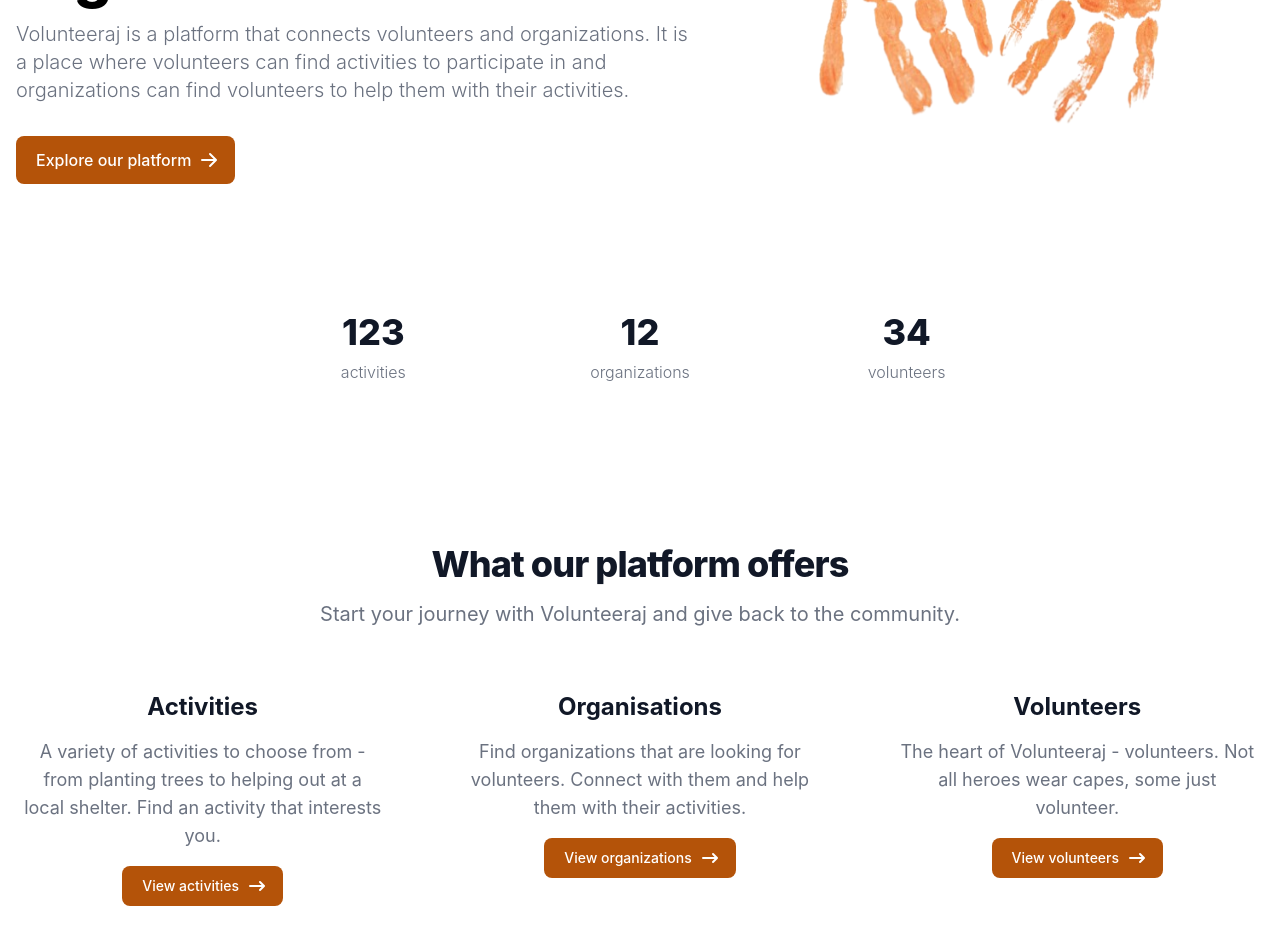
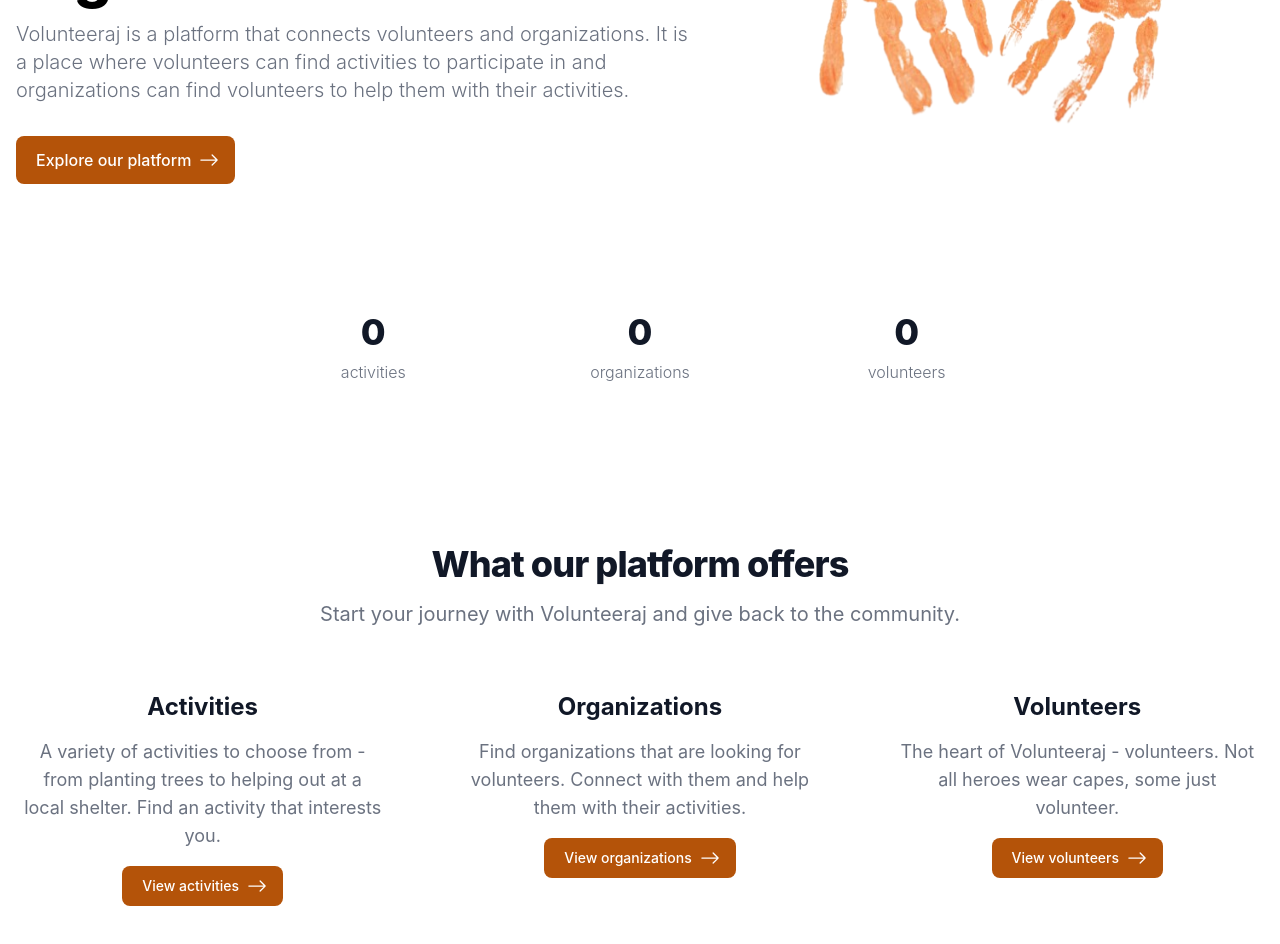
Before and after one commit to anamarijapapic/JUNIORDev-React-Volunteeraj, a React (Vite) app: page / in a window 1280 px wide. Shown: the part 360-1304 px from the top of the page. Built offline with nearby package versions, Linux system fonts and the light colour scheme; no server answers; the database is empty.

Commit message:
Make social proof numbers dynamic

```diff
--- a/src/components/Home.tsx
+++ b/src/components/Home.tsx
@@ -12,7 +12,7 @@
   return (
     <>
       <Hero exploreRef={exploreRef} />
-      <SocialProofNumbers activities={123} organizations={12} volunteers={34} />
+      <SocialProofNumbers />
       <Features exploreRef={exploreRef} />
       <Mission />
       <Team />
--- a/src/components/home/Features.tsx
+++ b/src/components/home/Features.tsx
@@ -1,4 +1,5 @@
 import { Link } from 'react-router-dom';
+import { BsArrowRight } from 'react-icons/bs';
 
 const Features = ({
   exploreRef,
@@ -30,29 +31,17 @@
             <Link
               to="/activities"
               title=""
-              className="text-white bg-primary-700 justify-center hover:bg-primary-800 inline-flex items-center  focus:ring-4 focus:outline-none focus:ring-primary-300 font-medium rounded-lg text-sm px-5 py-2.5 text-center dark:bg-primary-600 dark:hover:bg-primary-700 dark:focus:ring-primary-800"
+              className="text-white bg-primary-700 justify-center hover:bg-primary-800 inline-flex items-center focus:ring-4 focus:outline-none focus:ring-primary-300 font-medium rounded-lg text-sm px-5 py-2.5 text-center dark:bg-primary-600 dark:hover:bg-primary-700 dark:focus:ring-primary-800"
               role="button"
             >
               View activities
-              <svg
-                aria-hidden="true"
-                className="w-5 h-5 ml-2 -mr-1"
-                xmlns="http://www.w3.org/2000/svg"
-                viewBox="0 0 20 20"
-                fill="currentColor"
-              >
-                <path
-                  fillRule="evenodd"
-                  d="M12.293 5.293a1 1 0 011.414 0l4 4a1 1 0 010 1.414l-4 4a1 1 0 01-1.414-1.414L14.586 11H3a1 1 0 110-2h11.586l-2.293-2.293a1 1 0 010-1.414z"
-                  clipRule="evenodd"
-                />
-              </svg>
+              <BsArrowRight className="w-5 h-5 ml-2 -mr-1" />
             </Link>
           </div>
 
           <div className="space-y-4">
             <h3 className="text-2xl font-bold leading-tight text-gray-900 dark:text-white">
-              Organisations
+              Organizations
             </h3>
             <p className="text-lg font-normal text-gray-500 dark:text-gray-400">
               Find organizations that are looking for volunteers. Connect with
@@ -61,23 +50,11 @@
             <Link
               to="/organizations"
               title=""
-              className="text-white bg-primary-700 justify-center hover:bg-primary-800 inline-flex items-center  focus:ring-4 focus:outline-none focus:ring-primary-300 font-medium rounded-lg text-sm px-5 py-2.5 text-center dark:bg-primary-600 dark:hover:bg-primary-700 dark:focus:ring-primary-800"
+              className="text-white bg-primary-700 justify-center hover:bg-primary-800 inline-flex items-center focus:ring-4 focus:outline-none focus:ring-primary-300 font-medium rounded-lg text-sm px-5 py-2.5 text-center dark:bg-primary-600 dark:hover:bg-primary-700 dark:focus:ring-primary-800"
               role="button"
             >
               View organizations
-              <svg
-                aria-hidden="true"
-                className="w-5 h-5 ml-2 -mr-1"
-                xmlns="http://www.w3.org/2000/svg"
-                viewBox="0 0 20 20"
-                fill="currentColor"
-              >
-                <path
-                  fillRule="evenodd"
-                  d="M12.293 5.293a1 1 0 011.414 0l4 4a1 1 0 010 1.414l-4 4a1 1 0 01-1.414-1.414L14.586 11H3a1 1 0 110-2h11.586l-2.293-2.293a1 1 0 010-1.414z"
-                  clipRule="evenodd"
-                />
-              </svg>
+              <BsArrowRight className="w-5 h-5 ml-2 -mr-1" />
             </Link>
           </div>
 
@@ -92,23 +69,11 @@
             <Link
               to="/volunteers"
               title=""
-              className="text-white bg-primary-700 justify-center hover:bg-primary-800 inline-flex items-center  focus:ring-4 focus:outline-none focus:ring-primary-300 font-medium rounded-lg text-sm px-5 py-2.5 text-center dark:bg-primary-600 dark:hover:bg-primary-700 dark:focus:ring-primary-800"
+              className="text-white bg-primary-700 justify-center hover:bg-primary-800 inline-flex items-center focus:ring-4 focus:outline-none focus:ring-primary-300 font-medium rounded-lg text-sm px-5 py-2.5 text-center dark:bg-primary-600 dark:hover:bg-primary-700 dark:focus:ring-primary-800"
               role="button"
             >
               View volunteers
-              <svg
-                aria-hidden="true"
-                className="w-5 h-5 ml-2 -mr-1"
-                xmlns="http://www.w3.org/2000/svg"
-                viewBox="0 0 20 20"
-                fill="currentColor"
-              >
-                <path
-                  fillRule="evenodd"
-                  d="M12.293 5.293a1 1 0 011.414 0l4 4a1 1 0 010 1.414l-4 4a1 1 0 01-1.414-1.414L14.586 11H3a1 1 0 110-2h11.586l-2.293-2.293a1 1 0 010-1.414z"
-                  clipRule="evenodd"
-                />
-              </svg>
+              <BsArrowRight className="w-5 h-5 ml-2 -mr-1" />
             </Link>
           </div>
         </div>
--- a/src/components/home/Hero.tsx
+++ b/src/components/home/Hero.tsx
@@ -1,3 +1,5 @@
+import { BsArrowRight } from 'react-icons/bs';
+
 const Hero = ({
   exploreRef,
 }: {
@@ -16,26 +18,15 @@
             participate in and organizations can find volunteers to help them
             with their activities.
           </p>
-          <a
+          <button
             onClick={() =>
               exploreRef.current?.scrollIntoView({ behavior: 'smooth' })
             }
             className="inline-flex items-center justify-center px-5 py-3 mr-3 text-base font-medium text-center text-white rounded-lg bg-primary-700 hover:bg-primary-800 focus:ring-4 focus:ring-primary-300 dark:focus:ring-primary-900"
           >
             Explore our platform
-            <svg
-              className="w-5 h-5 ml-2 -mr-1"
-              fill="currentColor"
-              viewBox="0 0 20 20"
-              xmlns="http://www.w3.org/2000/svg"
-            >
-              <path
-                fillRule="evenodd"
-                d="M10.293 3.293a1 1 0 011.414 0l6 6a1 1 0 010 1.414l-6 6a1 1 0 01-1.414-1.414L14.586 11H3a1 1 0 110-2h11.586l-4.293-4.293a1 1 0 010-1.414z"
-                clipRule="evenodd"
-              ></path>
-            </svg>
-          </a>
+            <BsArrowRight className="w-5 h-5 ml-2 -mr-1" />
+          </button>
         </div>
         <div className="hidden lg:mt-0 lg:col-span-5 lg:flex">
           <img
--- a/src/components/home/SocialProofNumbers.tsx
+++ b/src/components/home/SocialProofNumbers.tsx
@@ -1,19 +1,15 @@
-const SocialProofNumbers = ({
-  activities,
-  organizations,
-  volunteers,
-}: {
-  activities: number;
-  organizations: number;
-  volunteers: number;
-}) => {
+import { useSocialProofNumbers } from '../../hooks/shared/useSocialProofNumbers';
+
+const SocialProofNumbers = () => {
+  const statistics = useSocialProofNumbers();
+
   return (
     <section className="bg-white dark:bg-gray-900">
       <div className="max-w-screen-xl px-4 py-8 mx-auto text-center lg:py-16 lg:px-6">
         <dl className="grid max-w-screen-md gap-8 mx-auto text-gray-900 sm:grid-cols-3 dark:text-white">
           <div className="flex flex-col items-center justify-center">
             <dt className="mb-2 text-3xl md:text-4xl font-extrabold">
-              {activities}
+              {statistics.activities}
             </dt>
             <dd className="font-light text-gray-500 dark:text-gray-400">
               activities
@@ -21,7 +17,7 @@
           </div>
           <div className="flex flex-col items-center justify-center">
             <dt className="mb-2 text-3xl md:text-4xl font-extrabold">
-              {organizations}
+              {statistics.organizations}
             </dt>
             <dd className="font-light text-gray-500 dark:text-gray-400">
               organizations
@@ -29,7 +25,7 @@
           </div>
           <div className="flex flex-col items-center justify-center">
             <dt className="mb-2 text-3xl md:text-4xl font-extrabold">
-              {volunteers}
+              {statistics.volunteers}
             </dt>
             <dd className="font-light text-gray-500 dark:text-gray-400">
               volunteers
--- /dev/null
+++ b/src/hooks/shared/useSocialProofNumbers.ts
@@ -0,0 +1,30 @@
+import { useEffect, useState } from 'react';
+import { collection, getDocs, query, where } from 'firebase/firestore';
+import { db } from '../../config/firebase';
+
+export const useSocialProofNumbers = () => {
+  const [statistics, setStatistics] = useState({
+    activities: 0,
+    organizations: 0,
+    volunteers: 0,
+  });
+
+  useEffect(() => {
+    const fetchSocialProofNumbers = async () => {
+      const activitiesQuery = await getDocs(collection(db, 'activities'));
+      const organizationsQuery = await getDocs(
+        query(collection(db, 'organizations'), where('accepted', '==', true))
+      );
+      const volunteersQuery = await getDocs(collection(db, 'volunteers'));
+
+      setStatistics({
+        activities: activitiesQuery.size,
+        organizations: organizationsQuery.size,
+        volunteers: volunteersQuery.size,
+      });
+    };
+    fetchSocialProofNumbers();
+  }, []);
+
+  return statistics;
+};
```
